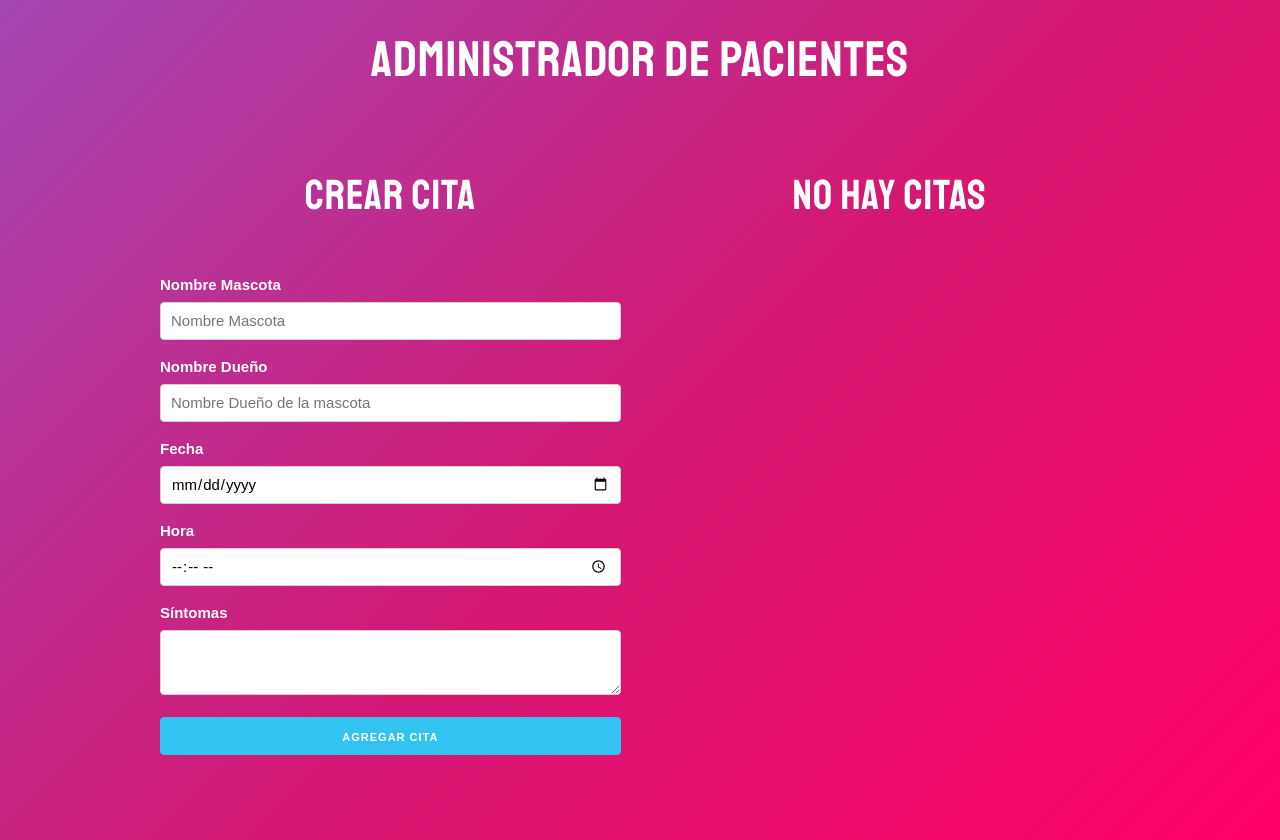
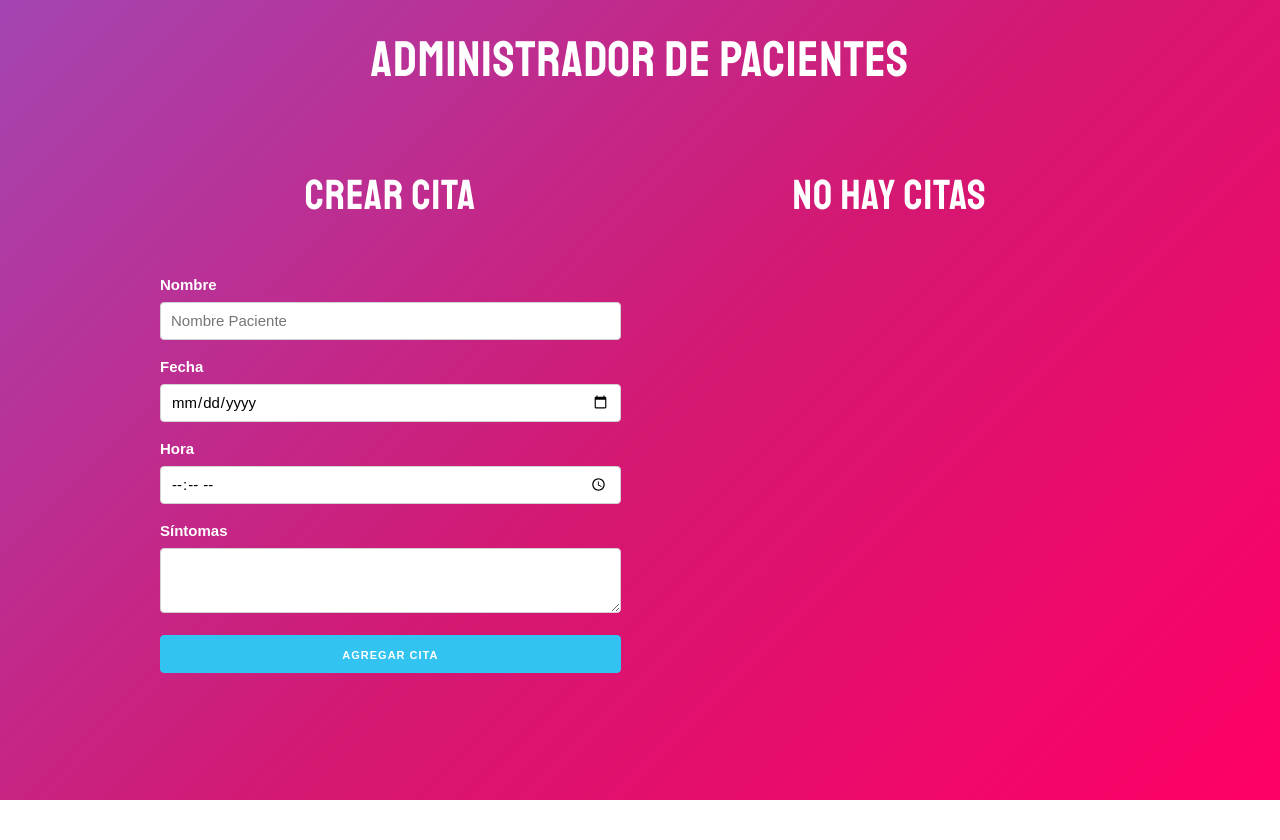
Before and after one commit to Alexis-Salas-Portugal/mern15app-citas-udemy, a React (Create React App) app: page / in a window 1280 px wide. After the commit the page ends 800 px from the top, so only its background shows below. Built offline with nearby package versions, Linux system fonts and the light colour scheme.

Commit message:
Creaccion completa del software base
se modifico todo desde los proyectos ya presentes

```diff
--- a/package.json
+++ b/package.json
@@ -8,7 +8,7 @@
     "@testing-library/user-event": "^12.1.10",
     "react": "^17.0.2",
     "react-dom": "^17.0.2",
-    "react-scripts": "4.0.3",
+    "react-scripts": "^5.0.1",
     "uuid": "^8.3.2",
     "web-vitals": "^1.0.1"
   },
--- a/src/components/Cita.js
+++ b/src/components/Cita.js
@@ -3,8 +3,7 @@ import PropTypes from 'prop-types';
 
 const Cita = ({cita, eliminarCita}) => (
     <div className="cita">
-        <p>Mascota: <span>{cita.mascota}</span> </p>
-        <p>Dueño: <span>{cita.propietario}</span> </p>
+        <p>Paciente: <span>{cita.paciente}</span> </p>
         <p>Fecha: <span>{cita.fecha}</span> </p>
         <p>Hora: <span>{cita.hora}</span> </p>
         <p>Sintomas: <span>{cita.sintomas}</span> </p>
--- a/src/components/Formulario.js
+++ b/src/components/Formulario.js
@@ -6,8 +6,7 @@ const Formulario = ({crearCita}) => {
 
     // Crear State de Citas
     const [cita, actualizarCita] = useState({
-        mascota: '',
-        propietario: '',
+        paciente: '',
         fecha: '',
         hora: '',
         sintomas: ''
@@ -26,7 +25,7 @@ const Formulario = ({crearCita}) => {
     }
 
     // Extraer los valores, y ponerlos en <input... value={valor} /> para poderlo resetear
-    const { mascota, propietario, fecha, hora, sintomas } = cita;
+    const { paciente, fecha, hora, sintomas } = cita;
 
     // Cuando el usuario presiona agregar cita
     const submitCita = (e) => {
@@ -34,7 +33,7 @@ const Formulario = ({crearCita}) => {
         e.preventDefault(); // con esto evitamos el comportamiento por defecto del submit: poner los parametros en la url
 
         // Validar
-        if(mascota.trim() === '' || propietario.trim() === '' || fecha.trim() === '' || hora.trim() === '' || sintomas.trim() === '' ) {
+        if(paciente.trim() === '' || fecha.trim() === '' || hora.trim() === '' || sintomas.trim() === '' ) {
 
             actualizarError(true);
 
@@ -53,8 +52,7 @@ const Formulario = ({crearCita}) => {
 
         // Reiniciar el form, se reinicia gracias a <input... value={valor} />
         actualizarCita({
-            mascota: '',
-            propietario: '',
+            paciente: '',
             fecha: '',
             hora: '',
             sintomas: ''
@@ -73,24 +71,14 @@ const Formulario = ({crearCita}) => {
                 onSubmit={submitCita}
             >
 
-                <label>Nombre Mascota</label>
+                <label>Nombre</label>
                 <input
                     type="text"
-                    name="mascota"
+                    name="paciente"
                     className="u-full-width"
-                    placeholder="Nombre Mascota"
+                    placeholder="Nombre Paciente"
                     onChange={actualizarState}
-                    value={mascota}
-                />
-
-                <label>Nombre Dueño</label>
-                <input
-                    type="text"
-                    name="propietario"
-                    className="u-full-width"
-                    placeholder="Nombre Dueño de la mascota"
-                    onChange={actualizarState}
-                    value={propietario}
+                    value={paciente}
                 />
 
                 <label>Fecha</label>
```
Also changed, not shown: 2 other files (tests, documents, lock files or other folders).
